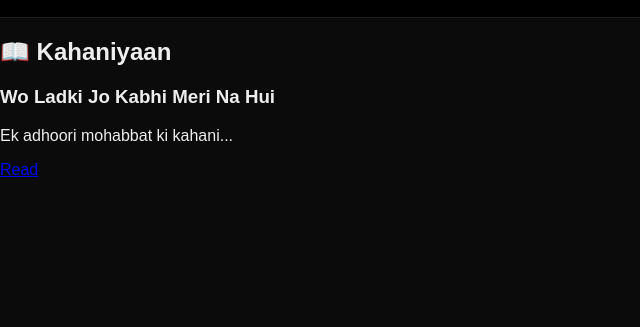
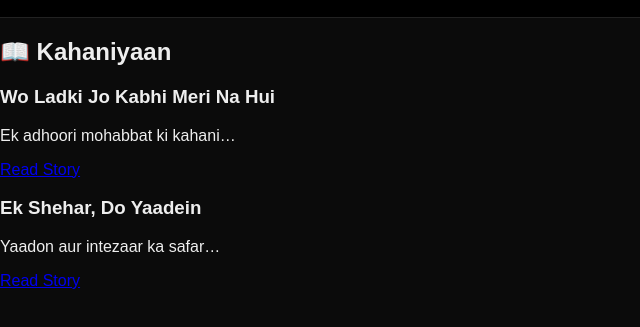
Before and after one commit to asheeshsarkar0-star/DilSeLikha, a plain HTML site: page kahani.html in a window 1280 px wide. Shown: the part 53-380 px from the top of the page, without its empty margins (0-640 px from the left). Drawn offline with Linux system fonts and the light colour scheme.

Commit message:
Update kahani.html

```diff
--- a/kahani.html
+++ b/kahani.html
@@ -2,8 +2,10 @@
 <html>
 <head>
 <title>Kahani | DilSeLikha</title>
+<meta name="viewport" content="width=device-width, initial-scale=1.0">
 <link rel="stylesheet" href="style.css">
 </head>
+
 <body>
 
 <nav class="navbar">
@@ -15,8 +17,14 @@
 
   <div class="story-card">
     <h3>Wo Ladki Jo Kabhi Meri Na Hui</h3>
-    <p>Ek adhoori mohabbat ki kahani...</p>
-    <a href="story.html">Read</a>
+    <p>Ek adhoori mohabbat ki kahani…</p>
+    <a href="story.html">Read Story</a>
+  </div>
+
+  <div class="story-card">
+    <h3>Ek Shehar, Do Yaadein</h3>
+    <p>Yaadon aur intezaar ka safar…</p>
+    <a href="story.html">Read Story</a>
   </div>
 
 </section>
```
